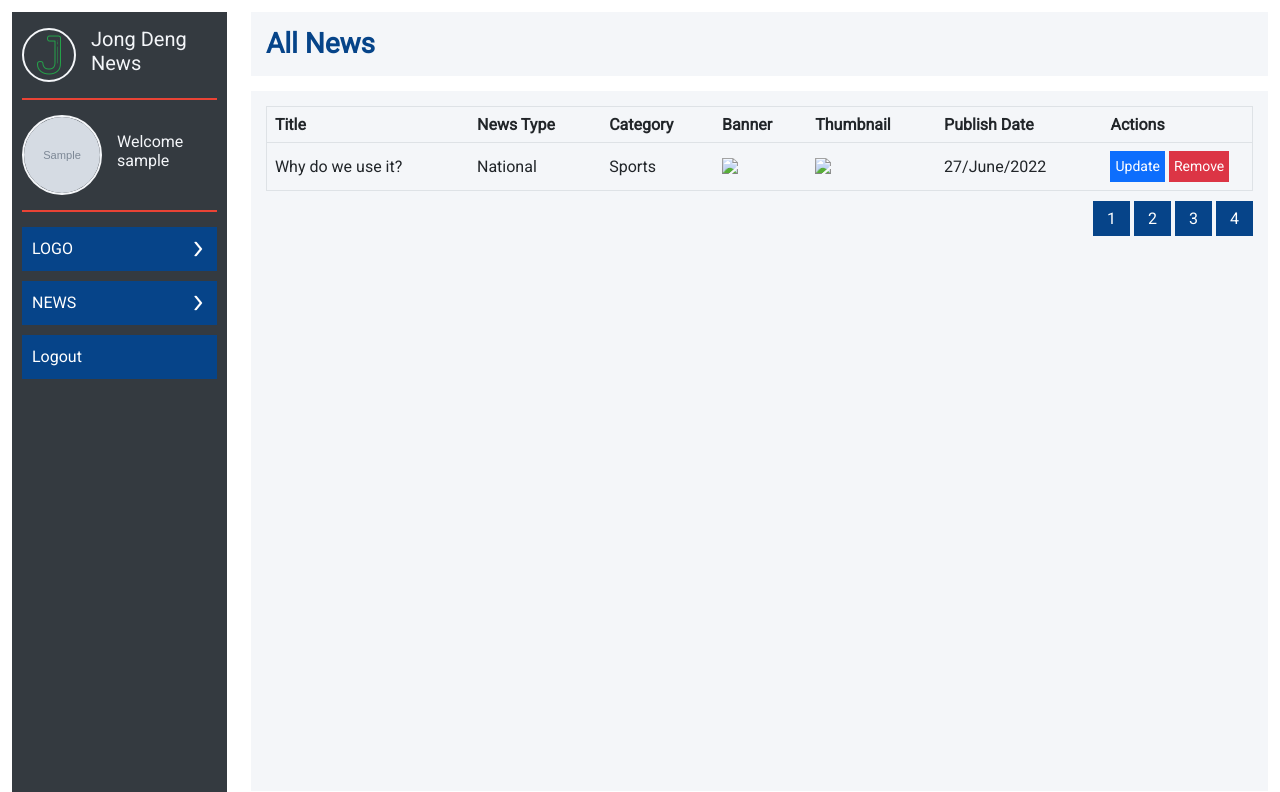
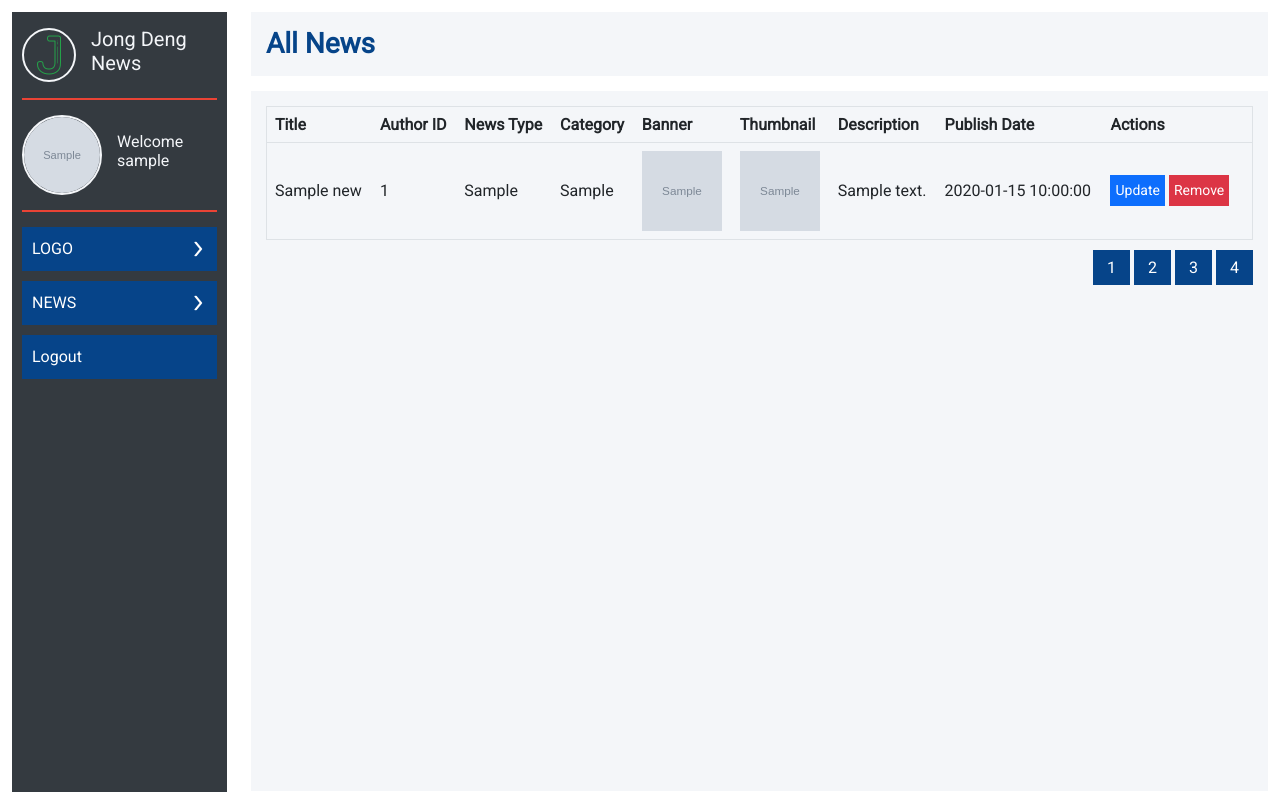
Before and after one commit to Theara123422/php-cms, a PHP site: page /view_news.php in a window 1280 px wide. Shown: the top 792 px of the page. Run offline with PHP 8.4, Linux system fonts and the light colour scheme; the visitor is signed in with stand-in values (Sample User, id 1); tables that the repository leaves empty or names only in its code hold one stand-in row (values such as "Sample post"); grey boxes marked "Sample" are stand-in pictures; some libraries are stand-ins or nearby versions.

Commit message:
Finished Show News

```diff
--- a/admin/function.php
+++ b/admin/function.php
@@ -185,9 +185,10 @@ function add_news(){
         $banner    = move_file('banner');
         $thumbnail = move_file('thumbnail');
         $description = $_POST['description'];
+        $author_id = $_SESSION['id'];
 
         if(!empty($title) && !empty($news_type) && !empty($category) && !empty($banner) && !empty($thumbnail) && !empty($description)){
-            $sql_add_news = "INSERT INTO tb_new (title,new_type,category,banner,thumbnail,description) VALUES('$title','$news_type','$category','$banner','$thumbnail','$description')";
+            $sql_add_news = "INSERT INTO tb_new (title,new_type,category,banner,thumbnail,description,author_id) VALUES('$title','$news_type','$category','$banner','$thumbnail','$description','$author_id')";
             $result       = $connection -> query($sql_add_news);
 
             if($result){
--- a/admin/view_news.php
+++ b/admin/view_news.php
@@ -17,20 +17,29 @@
                                     <table class="table align-middle" border="1px">
                                         <tr>
                                             <th>Title</th>
+                                            <th>Author ID</th>
                                             <th>News Type</th>
                                             <th>Category</th>
                                             <th>Banner</th>
                                             <th>Thumbnail</th>
+                                            <th>Description</th>
                                             <th>Publish Date</th>
                                             <th>Actions</th>
                                         </tr>
+                                        <?php
+                                            $sql_get_news = "SELECT * FROM tb_new WHERE 1";
+                                            $result       = $connection -> query($sql_get_news);
+                                            while($row = mysqli_fetch_assoc($result)){
+                                                echo '
                                                     <tr>
-                                            <td>Why do we use it?</td>
-                                            <td>National</td>
-                                            <td>Sports</td>
-                                            <td><img src="https://via.placeholder.com/80"/></td>
-                                            <td><img src="https://via.placeholder.com/80"/></td>
-                                            <td>27/June/2022</td>
+                                                        <td>'.$row['title'].'</td>
+                                                        <td>'.$row['author_id'].'</td>
+                                                        <td>'.$row['new_type'].'</td>
+                                                        <td>'.$row['category'].'</td>
+                                                        <td><img width="80px" height="80px" src="./assets/image/'.$row['banner'].'"/></td>
+                                                        <td><img width="80px" height="80px" src="./assets/image/'.$row['thumbnail'].'"/></td>
+                                                        <td>'.$row['description'].'</td>
+                                                        <td>'.$row['created_at'].'</td>
                                                         <td width="150px">
                                                             <a href=""class="btn btn-primary">Update</a>
                                                             <button type="button" remove-id="1" class="btn btn-danger btn-remove" data-bs-toggle="modal" data-bs-target="#exampleModal">
@@ -38,6 +47,10 @@
                                                             </button>
                                                         </td>
                                                     </tr>
+                                                ';
+                                            }
+
+                                        ?>
                                     </table>
                                     <ul class="pagination">
                                         <li>
```
Lines whose indentation alone changed are shown as unchanged.
